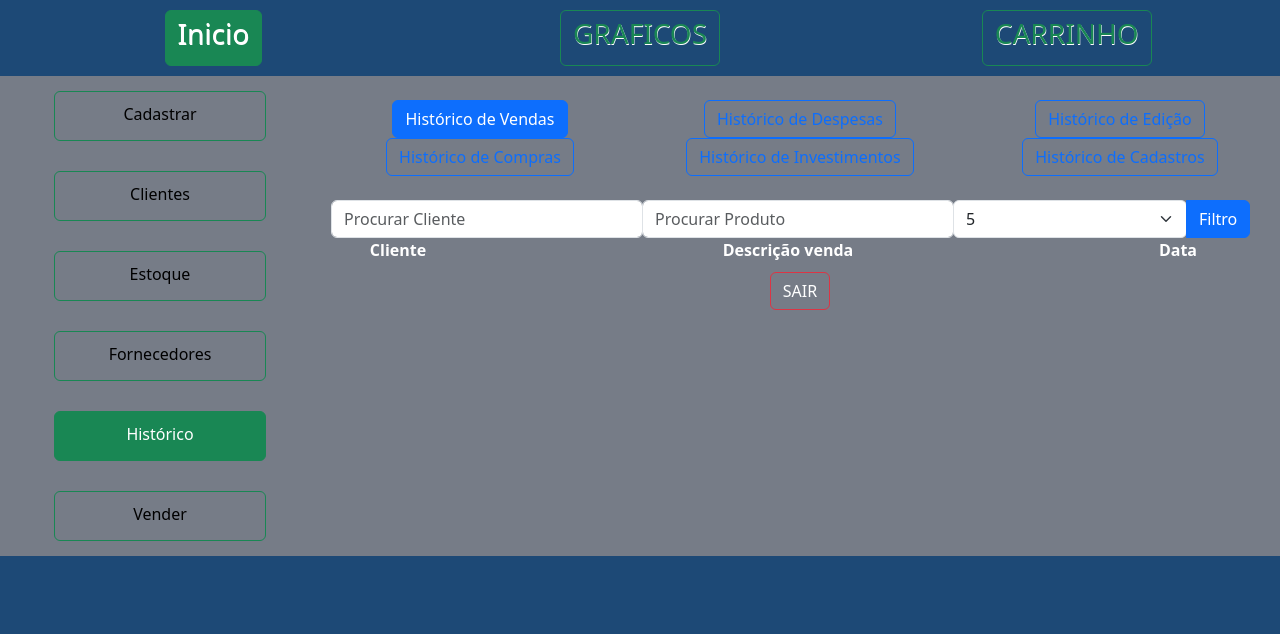
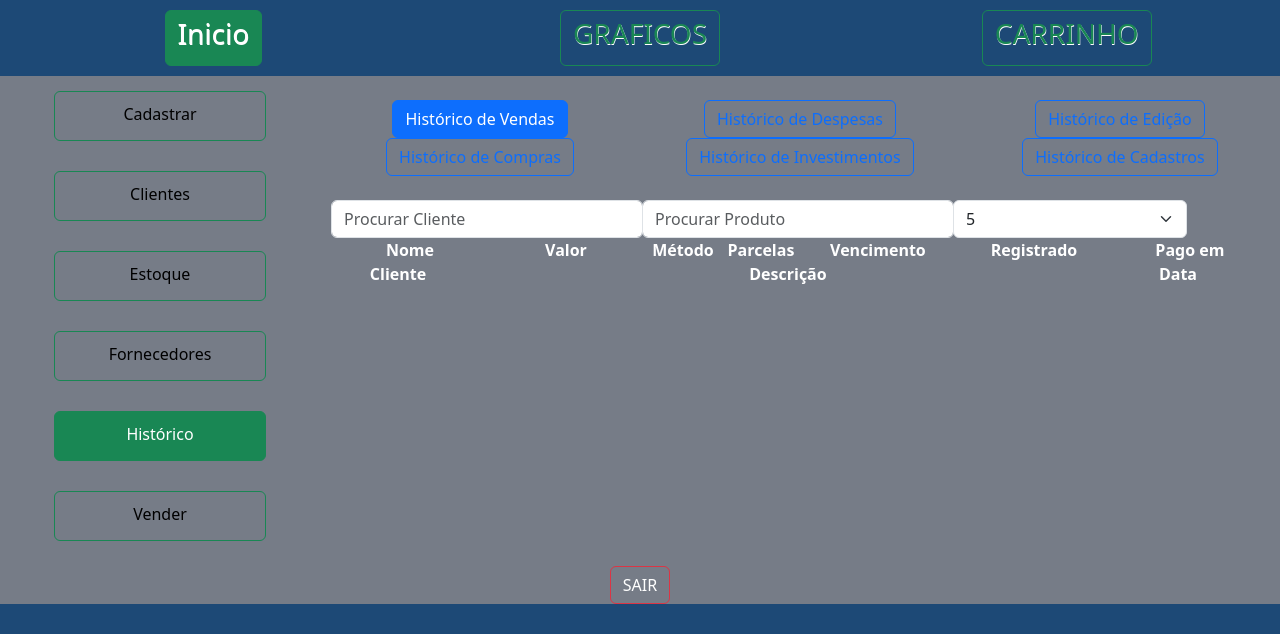
Before and after one commit to ThiagoMdO/ERP_Basico_Loja_roupa, a PHP site: page /historico.php in a window 1280 px wide. Shown: the part 166-800 px from the top of the page. Run offline with PHP 8.4, Linux system fonts and the light colour scheme; the visitor is signed in with stand-in values (Sample User, id 1); data that the repository does not hold is empty.

Commit message:
Atualizado histórico

```diff
--- a/get_historico.php
+++ b/get_historico.php
@@ -59,12 +59,9 @@
 			$total_paginas = ceil($quantidade_historico / $registros_por_pagina);
 						//1/5
 			$pagina_atual = ceil($offset / $registros_por_pagina); //localiza a página atual
-			for($i = 1; $i <= $total_paginas; $i++) {
-		        $classe_botao = $pagina_atual == $i ? 'btn-primary' : 'btn-outline-primary'; //aplica a classe para o botão da página atual
-		        echo '<button class="btn '.$classe_botao.' paginar" data-pagina_clicada="'.$i.'">'.$i.'</button>';
-		     }
-		     if($nome_cliente<>''){
-
+			for($e = 1; $e <= $total_paginas; $e++) {
+		        $classe_botao = $pagina_atual == $e ? 'btn-primary' : 'btn-outline-primary'; //aplica a classe para o botão da página atual
+		        echo '<button class="btn '.$classe_botao.' paginar" data-pagina_clicada="'.$e.'">'.$e.'</button>';
 		     }
 			while($linha = mysqli_fetch_array($resultado_id_historico, MYSQLI_ASSOC)){
 				$i++;
@@ -101,9 +98,9 @@
 
 
 			}
-			for($i = 1; $i <= $total_paginas; $i++) {
-		        $classe_botao = $pagina_atual == $i ? 'btn-primary' : 'btn-outline-primary'; //aplica a classe para o botão da página atual
-		        echo '<button class="btn '.$classe_botao.' paginar" data-pagina_clicada="'.$i.'">'.$i.'</button>';
+			for($e = 1; $e <= $total_paginas; $e++) {
+		        $classe_botao = $pagina_atual == $e ? 'btn-primary' : 'btn-outline-primary'; //aplica a classe para o botão da página atual
+		        echo '<button class="btn '.$classe_botao.' paginar" data-pagina_clicada="'.$e.'">'.$e.'</button>';
 		     }
 
 		}
--- a/historico.php
+++ b/historico.php
@@ -60,43 +60,77 @@
 			});
 
 
-			//botoes de historicos
+			//campos inputs historico
+			var class_inputs_historico = $('.inputs_historico');
 			var historico_vendas_cliente = $('#nome_cliente');
 			var historico_compras_fornecedores = $('#nome_fornecedor');
+			var historico_contas_despesas = $('#nome_conta_despesa');
+			var historico_contas_investimento = $('#nome_conta_investimento');
 
+			//botoes de historicos
+			var class_btn_historico = $('.btn_historico');
 			var btn_historico_vendas = $('#btn_historico_vendas');
 			var btn_historico_compras = $('#btn_historico_compras');
+			var btn_historico_contas_despesas = $('#btn_historico_contas_despesas');
+			var btn_historico_contas_investimentos = $('#btn_historico_contas_investimentos');
+
 
 			var relacionado = $('#relacionado');
+			var vendas_e_compras = $('#vendas_e_compras');
+			var relacao_contas = $('#relacao_contas');
 
 
-			$('#btn_historico_vendas').click(function(){
-				btn_historico_vendas.addClass('active');
-				btn_historico_compras.removeClass('active');
 
-				relacionado.html('Cliente');
 
-				historico_compras_fornecedores.val(false);
+			/*//Comando padrao para todos .btn_historico
+			class_btn_historico.click(function(){
+				class_btn_historico.removeClass('active');
+
+				class_inputs_historico.val(false);
+
+				//class_inputs_historico.addClass('d-none');
+				vendas_e_compras.addClass('d-none');
+			});
+
+			//btn VENDAS - CLIENTES
+			btn_historico_vendas.click(function(){
+
 				historico_vendas_cliente.val(' ');
-				historico_compras_fornecedores.addClass('d-none');
+
 				historico_vendas_cliente.removeClass('d-none');
 
+				btn_historico_vendas.addClass('active');
+				relacionado.html('Cliente');
+				vendas_e_compras.removeClass('d-none');
+
 				atualizarQtd();
-			});
+			});*/
+/*
+			//btn COMPRAS - FORNECEDORES
+			btn_historico_compras.click(function(){
 
-			$('#btn_historico_compras').click(function(){
+				historico_compras_fornecedores.val(' ');
+
+				historico_compras_fornecedores.removeClass('d-none');
+
 				btn_historico_compras.addClass('active');
-				btn_historico_vendas.removeClass('active');
+				relacionado.html('Fornecedor');
+				vendas_e_compras.removeClass('d-none');
 
-				relacionado.html('Fornecedor');
+				atualizarQtd();
+			});*/
+/*
+			//btn CONTAS - DESPESAS
+			btn_historico_contas_despesas.click(function(){
+				historico_contas_despesas.val(' ');
 
-				historico_vendas_cliente.val(false);
-				historico_compras_fornecedores.val(' ');
-				historico_vendas_cliente.addClass('d-none');
-				historico_compras_fornecedores.removeClass('d-none');
-				atualizarQtd();
+				historico_contas_despesas.removeClass('d-none');
 
-			});
+				btn_historico_contas_despesas.addClass('active');
+
+			});*/
+
+
 
 			function atualizarQtd(){
 				$.ajax({
@@ -220,12 +254,12 @@
 
 
 					<div class="col-md-4">
-						<button id="btn_historico_vendas" class="btn btn-large btn-outline-primary active">Histórico de Vendas</button>
-						<button id="btn_historico_compras" class="btn btn-large btn-outline-primary">Histórico de Compras</button>
+						<button id="btn_historico_vendas" class="btn btn_historico btn-large btn-outline-primary active">Histórico de Vendas</button>
+						<button id="btn_historico_compras" class="btn btn_historico btn-large btn-outline-primary">Histórico de Compras</button>
 					</div>
 					<div class="col-md-4">
-						<button id="" class="btn btn-large btn-outline-primary">Histórico de Despesas</button>
-						<button class="btn btn-large btn-outline-primary">Histórico de Investimentos</button>
+						<button id="btn_historico_contas_despesas" class="btn btn_historico btn-large btn-outline-primary">Histórico de Despesas</button>
+						<button id="btn_historico_contas_investimentos" class="btn btn_historico btn-large btn-outline-primary">Histórico de Investimentos</button>
 					</div>
 					<div class="col-md-4">
 						<button class="btn btn-large btn-outline-primary">Histórico de Edição</button>
@@ -240,8 +274,11 @@
 		                        <input type="text" class="form-control" name="offset" id="offset" value="0"/>
 							</div>
 							<div class="col-4">
-		                    	<input type="text" id="nome_cliente" class="form-control pesquisa" placeholder="Procurar Cliente" maxlength="140" name="nome_cliente">
-		                    	<input type="text" id="nome_fornecedor" class="form-control pesquisa d-none" placeholder="Procurar Fornecedor" maxlength="140" name="nome_fornecedor">
+		                    	<input type="text" id="nome_cliente" class="form-control pesquisa inputs_historico" placeholder="Procurar Cliente" maxlength="140" name="nome_cliente">
+		                    	<input type="text" id="nome_fornecedor" class="form-control pesquisa inputs_historico d-none" placeholder="Procurar Fornecedor" maxlength="140" name="nome_fornecedor">
+
+		                    	<input type="text" id="nome_conta_despesa" class="form-control pesquisa inputs_historico d-none" placeholder="Procurar Despesa" maxlength="140" name="nome_conta_despesa">
+		                    	<input type="text" id="nome_conta_investimento" class="form-control pesquisa inputs_historico d-none" placeholder="Procurar Investimento" maxlength="140" name="nome_conta_investimento">
 
 							</div>
 							<div class="col-4">
@@ -256,24 +293,31 @@
 			                    	<option value="80">80</option>
 			                    </select>
 			                </div>
-			                    <button type="button" class="btn btn-primary" id="btn_pesquisar">Filtro</button>
 		            	</form>
+							<div id="relacao_contas" class="col-12 d-flex align-items-center">
+		                    	<div class="col-2">Nome</div>
+								<div class="col-2">Valor</div>
+								<div class="col-1">Método</div>
+								<div class="col-1">Parcelas</div>
+								<div class="col-2">Vencimento</div>
+								<div class="col-2">Registrado</div>
+								<div class="col-2">Pago em</div>
 							</div>
-				<br>
+		            </div>
 			            <div class="row">
-				<br>
 			                <div class="col-md-12">
-	                    <div>
-	                    	<div class="row">
+		                    	<div id="vendas_e_compras" class="row">
 									<div id="relacionado" class="col-2">Cliente</div>
-								<div class="col-8">Descrição venda</div>
+									<div class="col-8">Descrição</div>
 									<div class="col-2">Data</div>
-							</div>
 								</div>
 			                    <div id="div_resultado_paginacao_historico">
 			                    </div>
 			                </div>
 			            </div>
+					</div>
+					<br>
+					<br>
 				</div>
 				<div id="sair">
 					<button class="btn btn-outline-danger"><a href="sair.php">SAIR</a></button>
```
Lines whose indentation alone changed are shown as unchanged.
